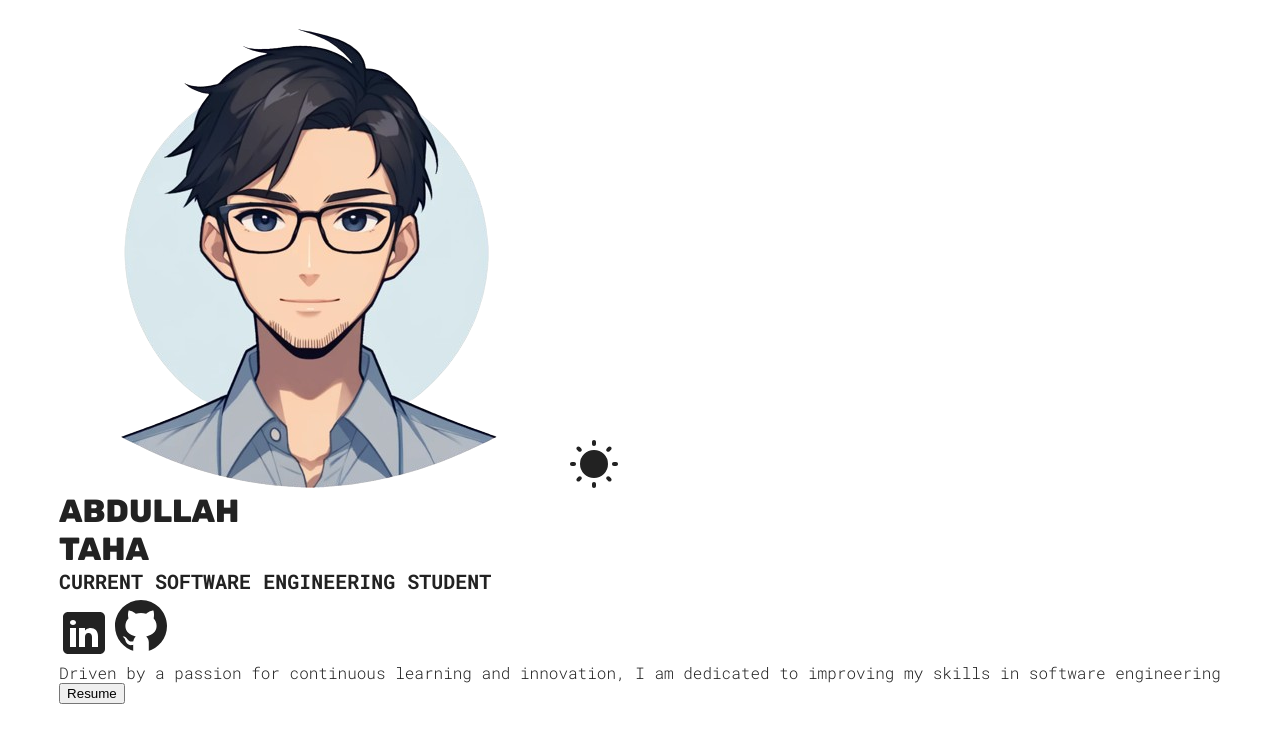
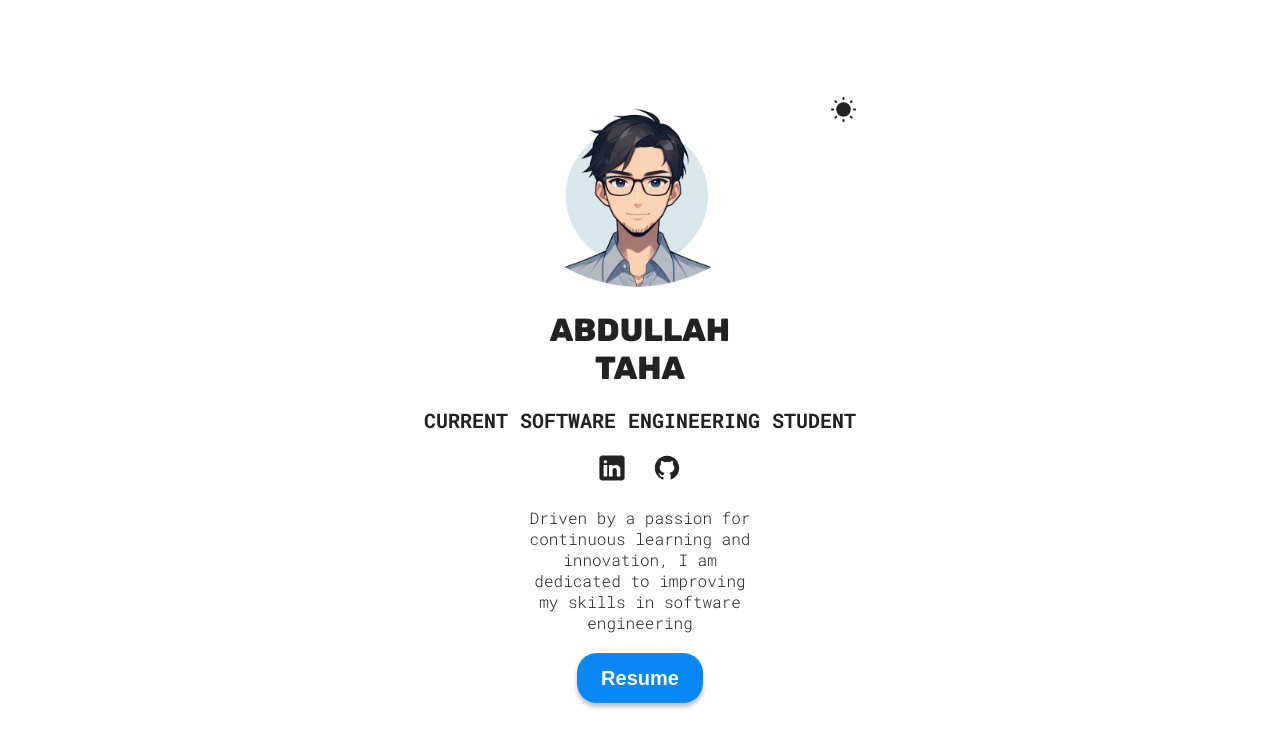
Before and after one commit to AbdullahT01/Abdullah_Portfolio, a React (Vite) app: page / in a window 1280 px wide. Shown: the top 748 px of the page. Built offline with nearby package versions, Linux system fonts and the light colour scheme.

Commit message:
more styles for specific jsx component and fixed bugs in corresponding jsx component

```diff
--- a/src/sections/Hero/Hero.jsx
+++ b/src/sections/Hero/Hero.jsx
@@ -20,7 +20,7 @@ function Hero() {
 
   return (
     <section id='Hero' className={styles.container}>
-        <div className='styles.colorModeContainer'>
+        <div className={styles.colorModeContainer}>
           <img
             className={styles.hero}
             src= {heroImg}
@@ -38,13 +38,14 @@ function Hero() {
             <h1> Abdullah<br/> Taha</h1>
             <h2>Current Software Engineering Student</h2>
             <span>
-                <a href="www.linkedin.com/in/abdullah-taha-b51430260" target='_blank'></a>
-                <img src={Link_Icon} alt="Linkedin Icon" />
-
-                <a href="https://github.com/AbdullahT01" target='_blank'></a>
-                <img src={Github_Icon} alt="github Icon" />
+                <a href="https://www.linkedin.com/in/abdullah-taha-b51430260/" target='_blank'>
+                    <img src={Link_Icon} alt="Linkedin Icon" />
+                </a>
+                <a href="https://github.com/AbdullahT01" target='_blank'>
+                    <img src={Github_Icon} alt="github Icon" />
+                </a>
             </span>
-            <p>
+            <p className={styles.description}>
                 Driven by a passion for continuous learning and innovation, I am dedicated to improving
                 my skills in software engineering
             </p>
--- a/src/sections/Hero/HeroStyles.module.css
+++ b/src/sections/Hero/HeroStyles.module.css
@@ -0,0 +1,82 @@
+.container{
+    display: flex;
+    flex-direction: column;
+    justify-content: center;
+    gap: 20px;
+    text-align: center;
+    height: 100dvh;
+    min-height: 500px
+
+}
+
+.hero {
+    max-width: 200px;
+}
+
+span {
+    display: flex;
+    gap: 25px;
+    justify-content: center;
+}
+
+span a {
+    margin:0;
+}
+
+span a img {
+    width: 30px;
+}
+
+.container a {
+    width: fit-content;
+    align-self: center;
+}
+
+.container button{
+    background-color: var(--btn-color);
+    color: var(--btn-text-color);
+    border: none;
+    border-radius: 20px;
+    width: 126px;
+    height: 50px;
+    font-size: 20px;
+    font-weight: bold;
+    box-shadow: 0 4px 4px rgba(0, 0, 0, 0.25);
+    transition: box-shadow 200ms ease-in-out, transform 200ms ease-in-out;
+}
+
+.container button:hover{
+    transform: scale(1.05);
+}
+
+.container button:active{
+    transform: translateY(2px);
+    box-shadow: 0 2px 2px rgba(0, 0, 0, 0.25);
+
+}
+
+.colorModeContainer{
+    position: relative;
+}
+
+.colorMode{
+    position: absolute;
+    right: 0;
+    width: 25px;
+}
+
+.colorMode:hover{
+    cursor: pointer;
+}
+
+.description{
+    max-width: 24ch;
+    align-self: center;
+}
+
+.info{
+    display: flex;
+    flex-direction: column;
+    justify-content: center;
+    gap: 20px;
+}
```
